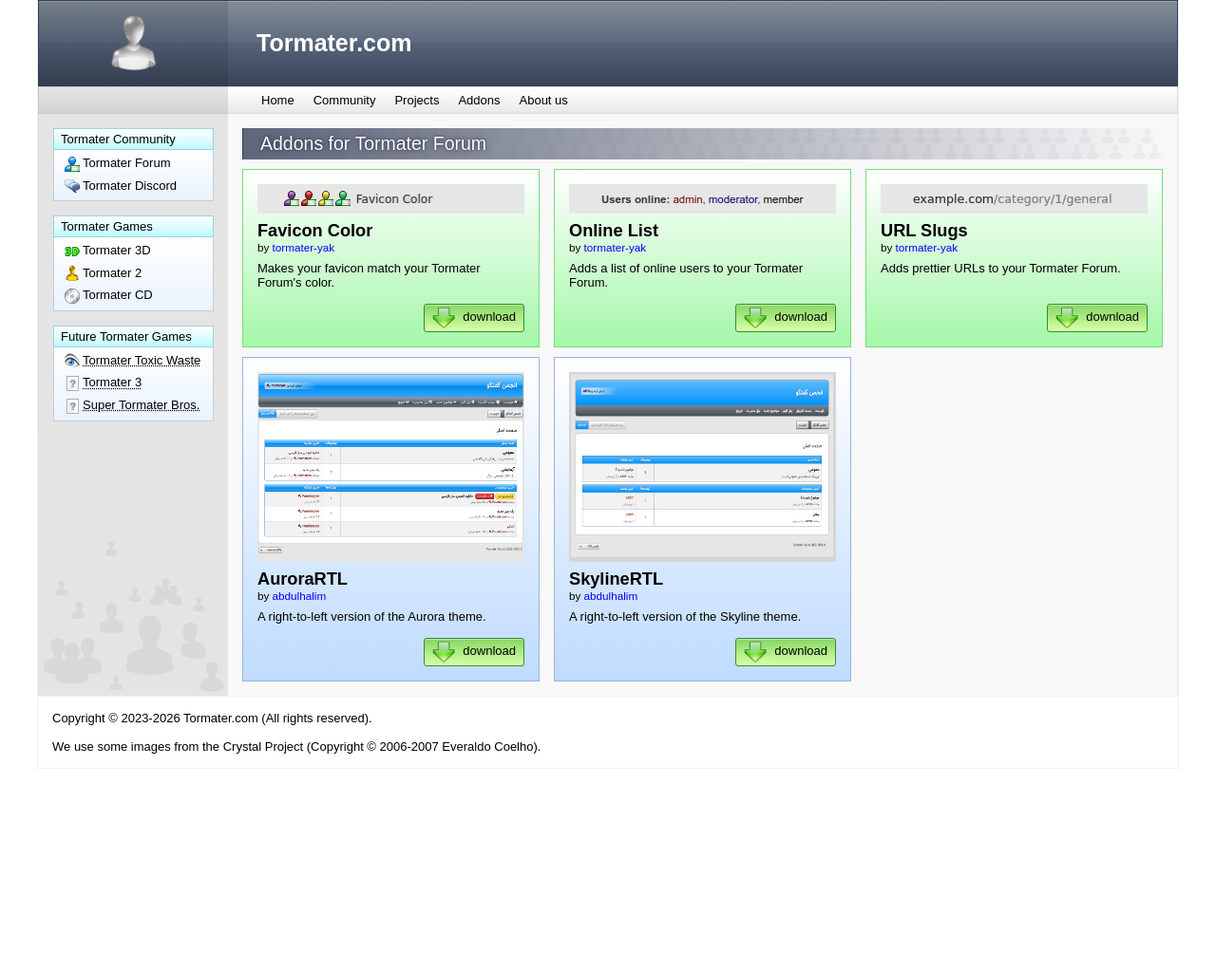
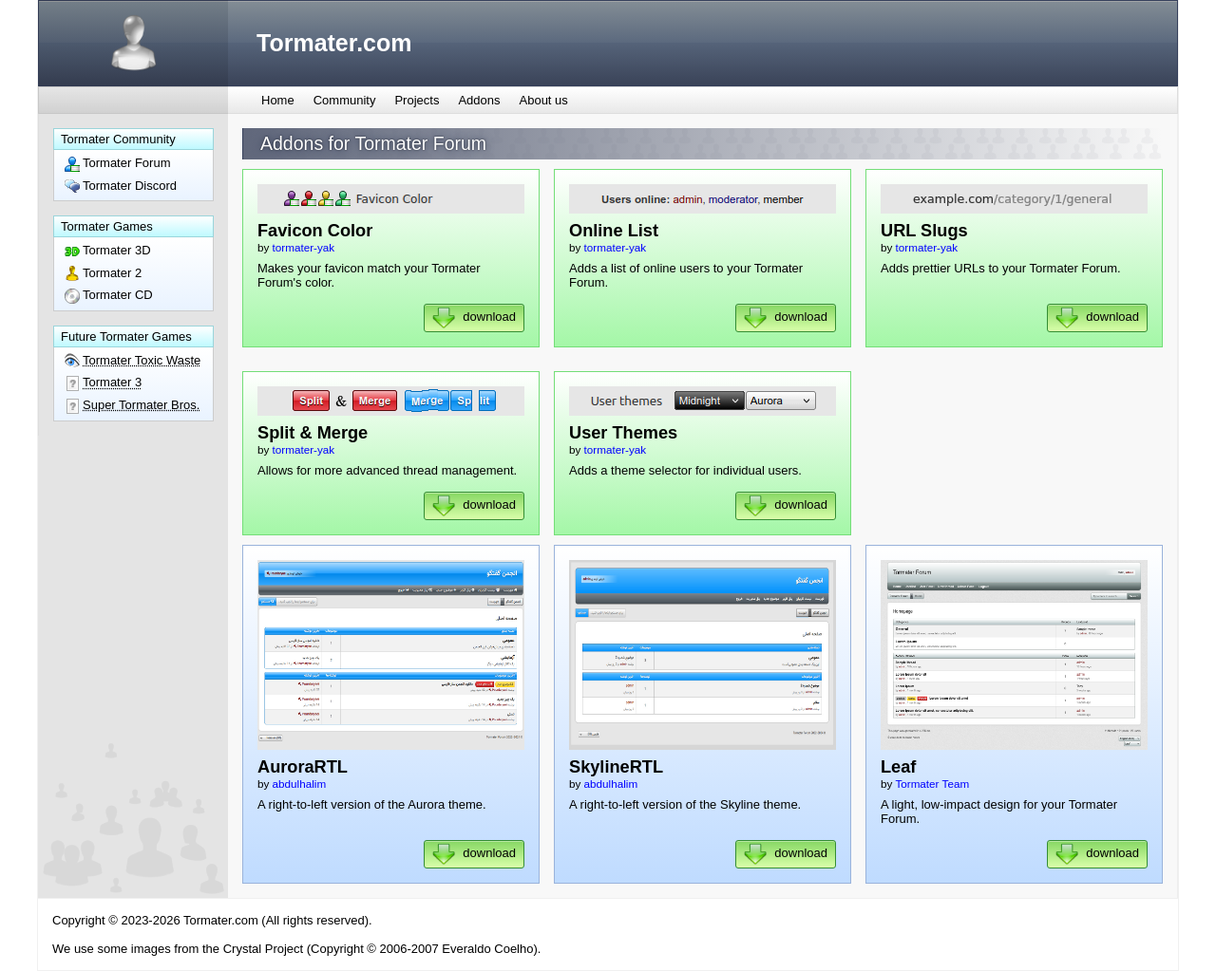
Before and after one commit to tormater/tormater.github.io, a Jekyll site: the page built from addons.html, in a window 1280 px wide. Shown: the whole page at 95% size. Built offline with Jekyll 4.4.1, drawn with Linux system fonts in a browser that asks for light colours; before the commit the page ends 900 px from its top, so only the background shows below that.

Commit message:
Update addons.html

```diff
--- a/addons.html
+++ b/addons.html
@@ -27,6 +27,22 @@ addons:
     img: "slug-urls"
     type: "extension"
   -
+    name: "Split & Merge"
+    url: "https://github.com/tormater-yak/split-and-merge"
+    author: "tormater-yak"
+    author_url: "https://github.com/tormater-yak"
+    desc: "Allows for more advanced thread management."
+    img: "split-and-merge"
+    type: "extension"
+  -
+    name: "User Themes"
+    url: "https://github.com/tormater-yak/user-themes"
+    author: "tormater-yak"
+    author_url: "https://github.com/tormater-yak"
+    desc: "Adds a theme selector for individual users."
+    img: "user-themes"
+    type: "extension"
+  -
     name: "AuroraRTL"
     url: "https://github.com/tormater/AuroraRTL"
     author: "abdulhalim"
@@ -41,6 +57,15 @@ addons:
     author_url: "https://pourdaryaei.ir/links"
     desc: "A right-to-left version of the Skyline theme."
     img: "skyline_rtl"
+    type: "theme"
+
+  -
+    name: "Leaf"
+    url: "https://github.com/tormater/Leaf"
+    author: "Tormater Team"
+    author_url: "https://github.com/tormater"
+    desc: "A light, low-impact design for your Tormater Forum."
+    img: "leaf"
     type: "theme"
 ---
 
```
